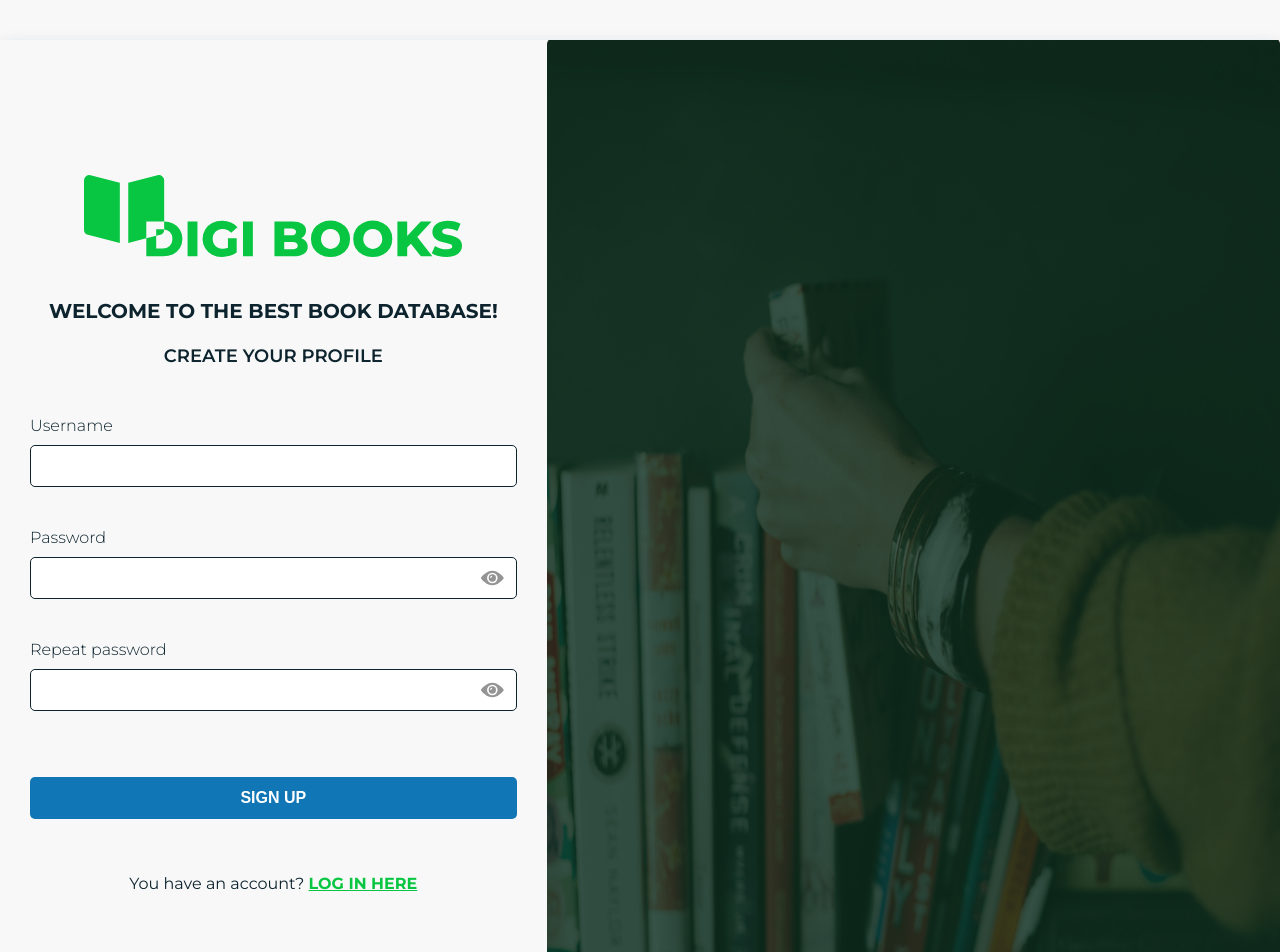
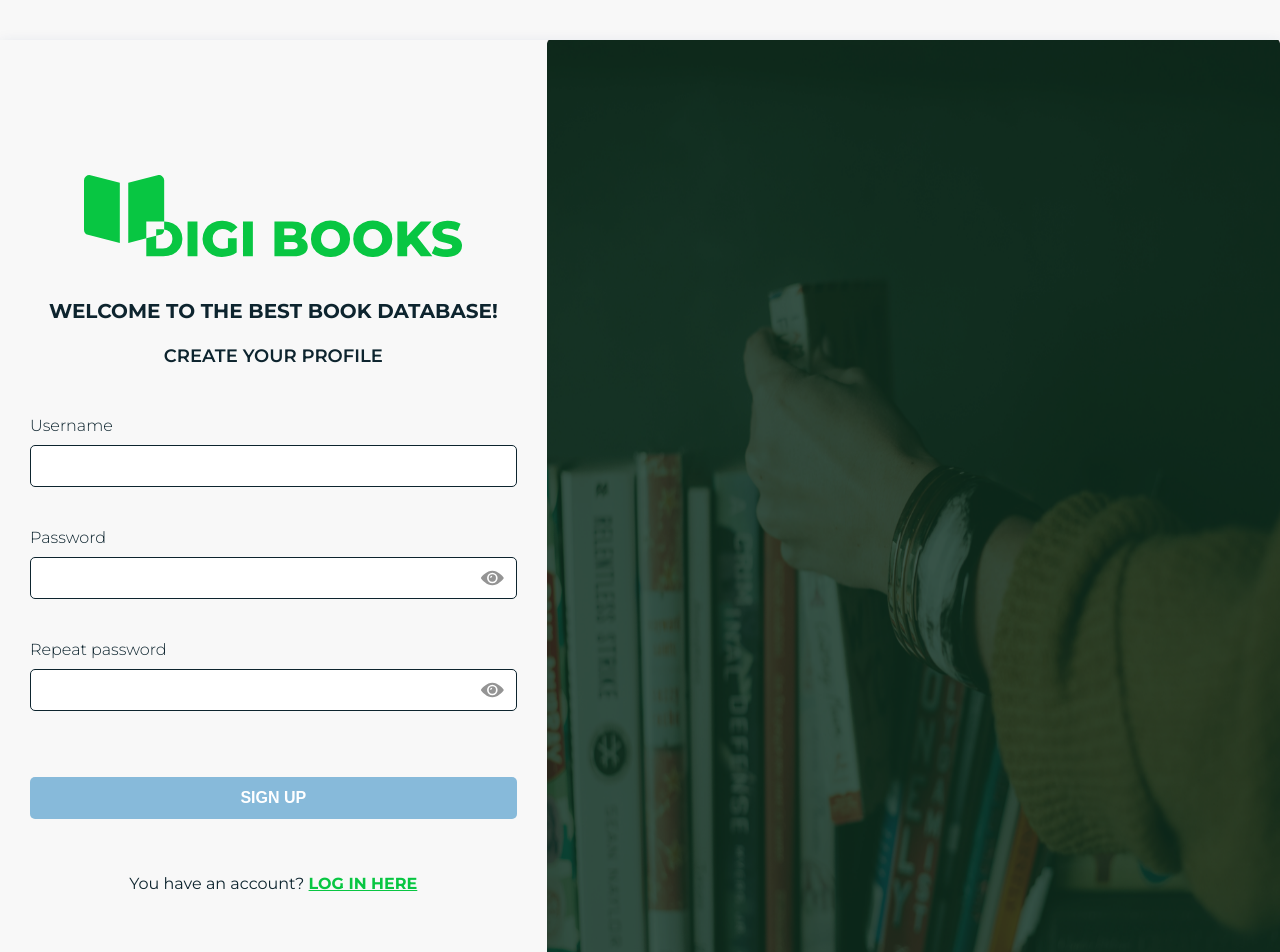
Before and after one commit to mariyanuzunov/digibooks, a React (Create React App) app: page /register in a window 1280 px wide. Shown: the top 952 px of the page. Built offline with nearby package versions, Linux system fonts and the light colour scheme.

Commit message:
disable submit buttons

```diff
--- a/src/pages/Login/Login.js
+++ b/src/pages/Login/Login.js
@@ -29,6 +29,8 @@ export default function Login() {
   const [showPassword, setShowPassword] = useState(false);
 
   const { username, password } = formData;
+
+  const isEmpty = !username || !password;
 
   useEffect(() => {
     if (isError) {
@@ -95,7 +97,11 @@ export default function Login() {
           {isLoading ? (
             <Spinner />
           ) : (
-            <button type="submit" className={styles.btnSubmit}>
+            <button
+              type="submit"
+              className={styles.btnSubmit}
+              disabled={isEmpty}
+            >
               LOG IN
             </button>
           )}
--- a/src/pages/Login/Login.module.css
+++ b/src/pages/Login/Login.module.css
@@ -85,6 +85,11 @@
   border-radius: 5px;
 }
 
+.btnSubmit:disabled {
+  cursor: default;
+  background-color: #83e2a0;
+}
+
 .changeForm {
   margin-top: 55px;
   font-size: 16px;
--- a/src/pages/Register/Register.js
+++ b/src/pages/Register/Register.js
@@ -27,6 +27,8 @@ export default function Register() {
   const [showPassword, setShowPassword] = useState(false);
 
   const { username, password, repeatPassword } = formData;
+
+  const isEmpty = !username || !password || !repeatPassword;
 
   useEffect(() => {
     if (isError) {
@@ -122,7 +124,11 @@ export default function Register() {
           {isLoading ? (
             <Spinner />
           ) : (
-            <button type="submit" className={styles.btnSubmit}>
+            <button
+              type="submit"
+              className={styles.btnSubmit}
+              disabled={isEmpty}
+            >
               SIGN UP
             </button>
           )}
--- a/src/pages/Register/Register.module.css
+++ b/src/pages/Register/Register.module.css
@@ -90,6 +90,12 @@
   background-color: #1076b5;
   border: none;
   border-radius: 5px;
+  cursor: pointer;
+}
+
+.btnSubmit:disabled {
+  cursor: default;
+  background-color: #87bada;
 }
 
 .changeForm {
```
